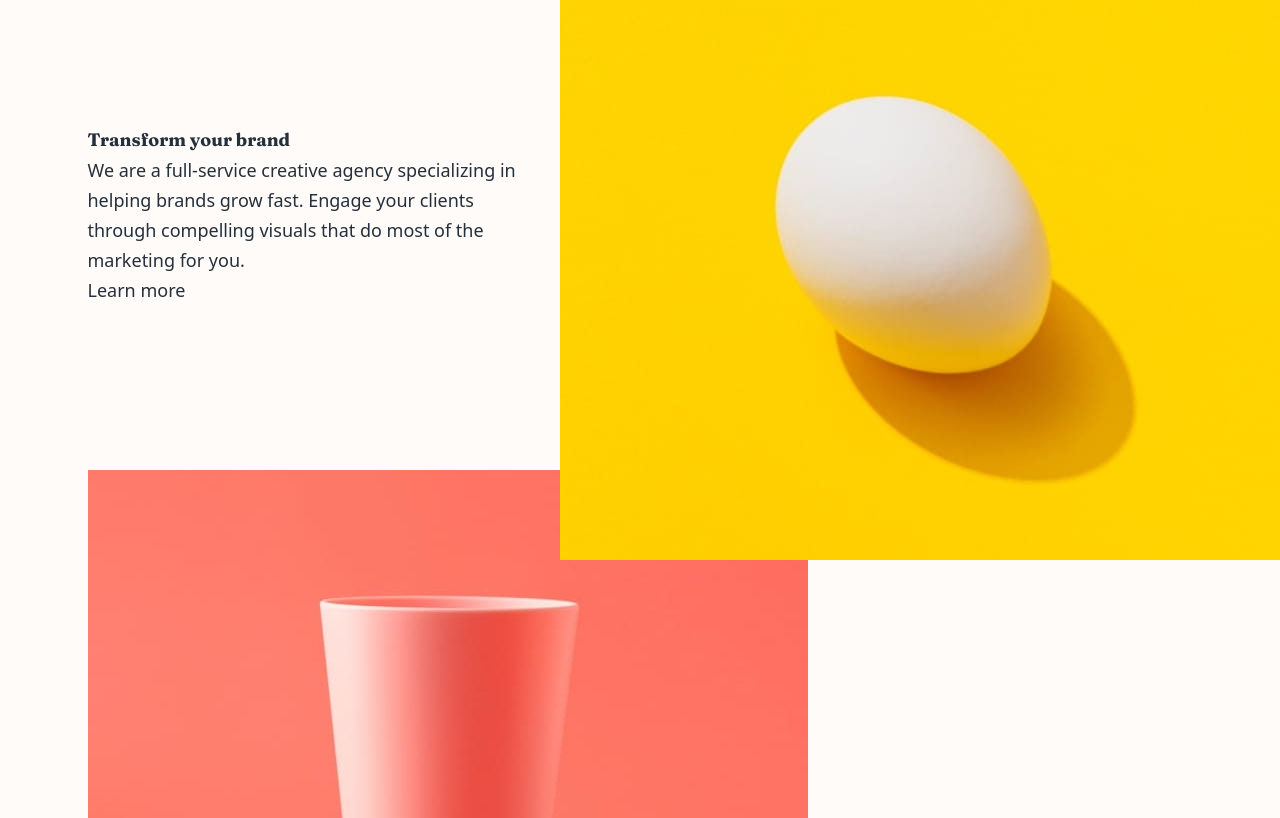
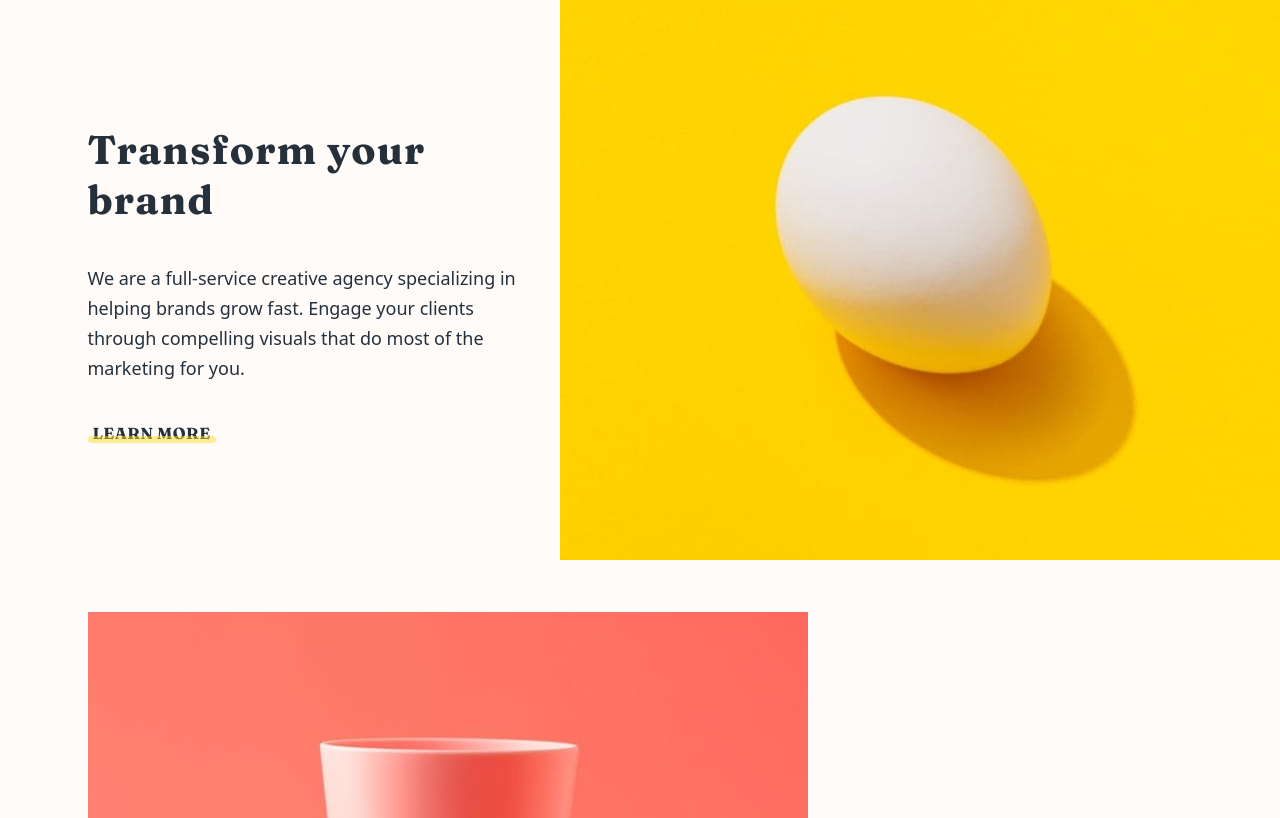
Before and after one commit to Cathrin-Demyokhina/sunnyside, a plain HTML site: page index.html in a window 1280 px wide. Shown: the part 840-1658 px from the top of the page. Drawn offline with nearby package versions, Linux system fonts and the light colour scheme.

Commit message:
Description Section Part 1

```diff
--- a/css/style.css
+++ b/css/style.css
@@ -30,7 +30,7 @@ h1, h2, h3, h4, h5, h6 {
     top: 0;
     z-index: 50;
 }
-.page-header__container {
+.page-header__box {
     display: flex;
     column-gap: 35px;
     align-items: center;
@@ -78,6 +78,10 @@ h1, h2, h3, h4, h5, h6 {
     color: #3EC0FD;
     border-radius: 30px;
     margin-left: 25px;
+}
+.menu__btn:hover {
+    background-color: rgba(255, 255, 255, 0.5);
+    color: #fff;
 }
 .icon-menu {
     display: none;
@@ -164,10 +168,14 @@ h1, h2, h3, h4, h5, h6 {
     .menu__item:last-child {
         margin-top: 25px;
     }
-    .page-header__container {
+    .page-header__box {
         min-height: 70px;
+        padding-left: 15px;
+        padding-right: 15px;
     }
-
+    .page-header__logo {
+        padding-left: 0;
+    }
 }
 .menu-open .menu__body,
 .menu-open .menu__body::before {
@@ -223,3 +231,41 @@ h1 {
     position: relative;
     background-color: #FFFBF8;
 }
+.description-section__heading {
+    font-family: 'Fraunces', serif;
+    font-weight: 700;
+    font-size: 40px;
+    line-height: 1.25;
+    letter-spacing: 0.03em;
+    color: #25303B;
+    padding-bottom: 38px;
+}
+.description-section__btn {
+    font-family: 'Fraunces', serif;
+    font-weight: 700;
+    font-size: 16px;
+    line-height: 1.25;
+    letter-spacing: 0.03em;
+    text-transform: uppercase;
+    position: relative;
+    display: inline-block;
+    padding-right: 5px;
+    padding-left: 5px;
+    z-index: 5;
+    margin-top: 40px;
+}
+.description-section__btn::before {
+    content: '';
+    width: 100%;
+    background-color: rgba(250, 220, 44, 0.5);
+    height: 7px;
+    position: absolute;
+    bottom: 0;
+    left: 0;
+    border-radius: 50px;
+    z-index: 1;
+    display: inline-block;
+}
+.description-section__btn:hover .description-section__btn::before {
+    background-color: #fadc2c;
+}
--- a/index.html
+++ b/index.html
@@ -19,7 +19,7 @@
 <body>
     <div class="wrapper">
     <header class="page-header">
-        <div class="page-header__container">
+        <div class="page-header__box">
             <a href="#" class="page-header__logo">
                     <img src="./images/logo.svg" alt="logo">
                 </a>
```
